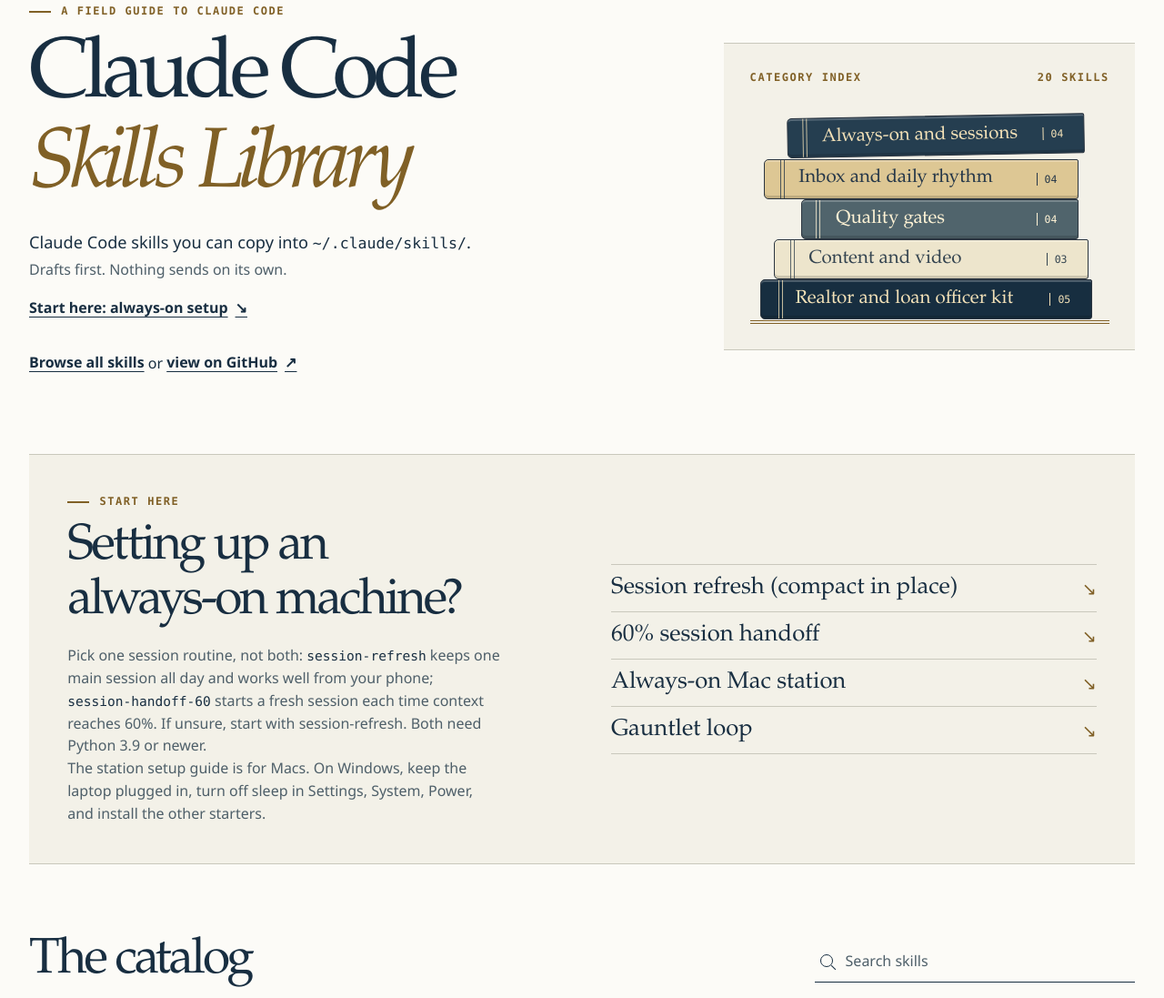
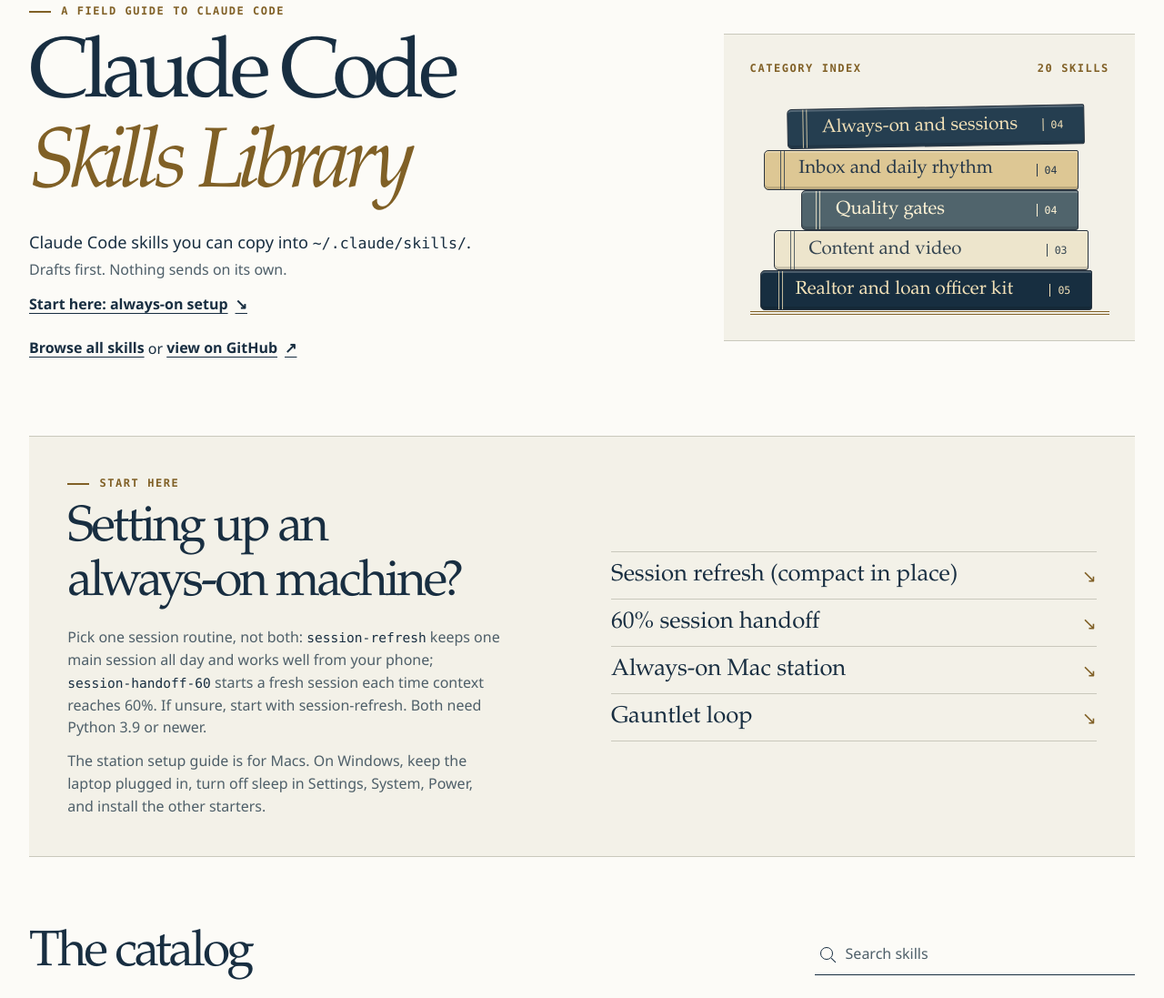
Before and after one commit to joshuasun26/claude-skills-library, a plain HTML site: page docs/index.html in a window 1280 px wide. Shown: the part 136-1233 px from the top of the page at 91% size. Drawn offline with Linux system fonts and the light colour scheme.

Commit message:
Clearly fictional counsel fixture and .example test domains; start-here paragraph spacing
Co-Authored-By: Claude Opus 5.5 <noreply@anthropic.com>

```diff
--- a/docs/styles.css
+++ b/docs/styles.css
@@ -54,7 +54,8 @@ h1 em { color: var(--gold); line-height: 1.12; }
 .lead { font-size: clamp(1.05rem, 1.42vw, 1.28rem); }
 .trust { margin-top: .2rem; color: var(--muted); }
 .text-link { font-weight: 600; gap: .5rem; text-underline-offset: 4px; }
-.intro .text-link { margin: .5rem 0; }
+.intro .text-link { margin: 0; }
+.intro p:has(.text-link) { margin: .25rem 0; }
 .command { display: flex; align-items: center; min-width: 0; border: 1px solid var(--line); background: var(--panel); gap: 8px; padding: 3px 4px 3px 12px; }
 .command code { flex: 1; min-width: 0; white-space: pre-wrap; font-size: .83rem; line-height: 1.45; }
 .command button { flex: none; font-size: .84rem; color: var(--ink); font-weight: 600; border: 0; border-left: 1px solid var(--line); }
@@ -76,6 +77,7 @@ h1 em { color: var(--gold); line-height: 1.12; }
 .split h2 { margin: .7rem 0 1rem; }
 .choice, .install p:not(.kicker) { color: var(--muted); max-width: 52ch; }
 .choice code { color: var(--ink); }
+.choice p + p { margin-top: .75rem; }
 .starter-list { align-self: center; border-top: 1px solid var(--line); }
 .starter-link { display: flex; align-items: center; justify-content: space-between; gap: 1rem; min-height: 52px; padding: .6rem 0; font: 500 clamp(1.15rem, 2vw, 1.6rem) var(--serif); text-decoration: none; border-bottom: 1px solid var(--line); }
 .arrow { color: var(--gold); font: 1.2rem var(--sans); }
```
Also changed, not shown: 1 other file.
